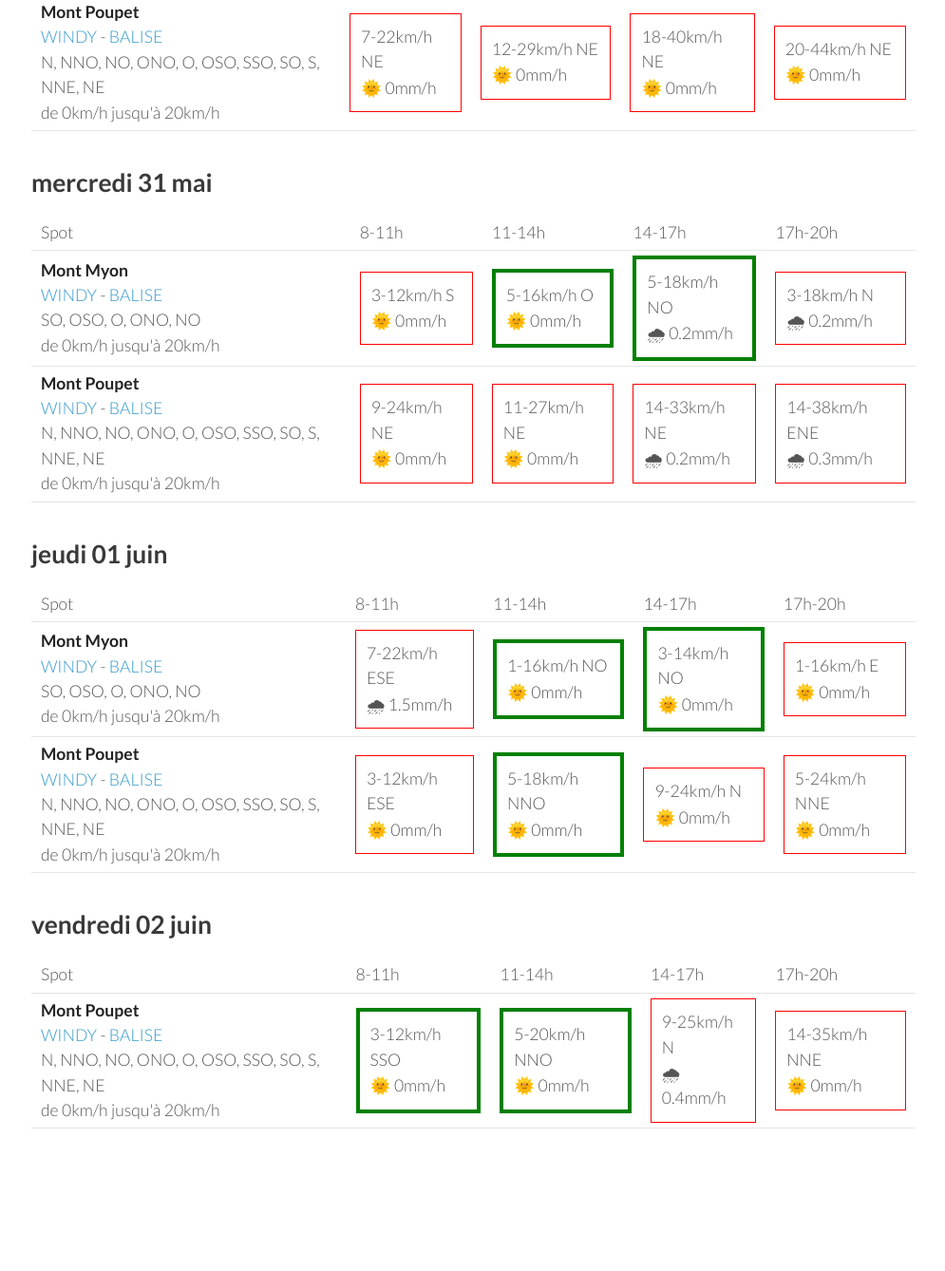
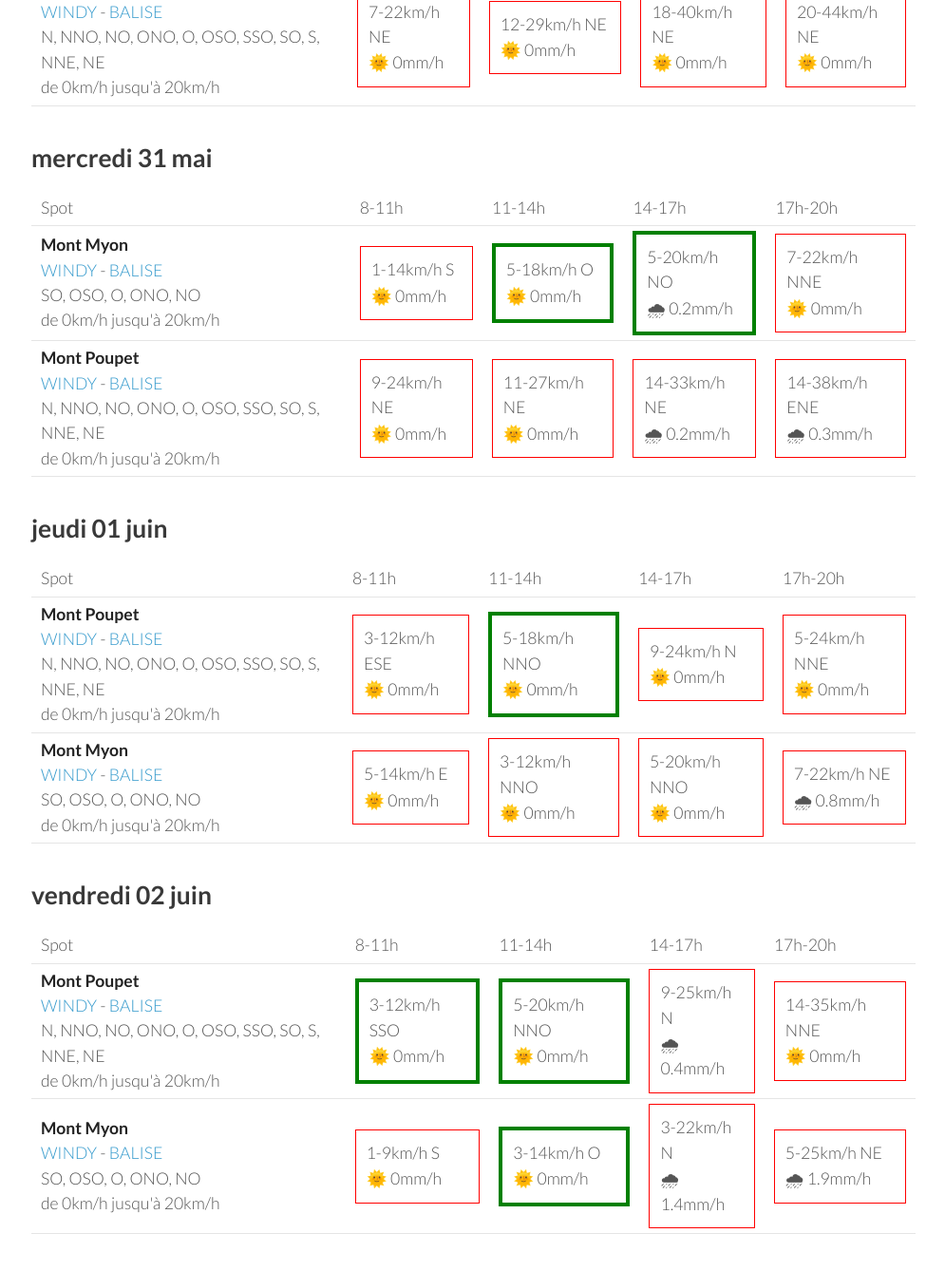
Before and after one commit to parapente-dans-le-nord/parapente-dans-le-nord.github.io, a Jekyll site: the page built from jura.markdown, in a window 1280 px wide and 1400 px high, scrolled down 1296 px. Shown: the top 1338 px of the window at 95% size, without its empty margins (25-1020 px from the left). Built offline with Jekyll 4.4.1, drawn with Linux system fonts in a browser that asks for light colours; before the commit the page ends 2612 px from its top, so only the background shows below that; some of the changed text lies outside the part shown.

Commit message:
update index.markdown

```diff
--- a/jura.markdown
+++ b/jura.markdown
@@ -24,21 +24,19 @@ page mise à jour le dimanche 28 mai 10:20
 <tr>
         <td><strong>Mont Myon</strong><br><a href="https://windy.com/46.331/5.397?45.898,5.394,8,m:eWoagj8">WINDY</a> - <span class=""><a href="http://www.balisemeteo.com/balise.php?idBalise=70">BALISE</a> </span><br> <span class="vent-favorable">SO, OSO, O, ONO, NO</span><br><span class="force-vent">de 0km/h jusqu'à 20km/h</span> </td>
 
-            <td><div class="flyable"><p>1-5km/h O</p><p>🌞 0mm/h</p></div></td>
-            <td><div class="flyable"><p>7-18km/h OSO</p><p>🌞 0mm/h</p></div></td>
-            <td><div class="flyable"><p>5-16km/h NO</p><p>🌞 0mm/h</p></div></td>
-            <td><div class="not-flyable"><p>9-55km/h E</p><p>🌧 1.7mm/h</p></div></td>
-
+            <td><div class="not-flyable"><p>0-0km/h NA</p><p>🌧️ 0mm/h</p></div></td>
+            <td><div class="flyable"><p>7-18km/h SO</p><p>🌞 0mm/h</p></div></td>
+            <td><div class="flyable"><p>5-14km/h NO</p><p>🌞 0mm/h</p></div></td>
+            <td><div class="not-flyable"><p>11-29km/h NNE</p><p>🌞 0.2mm/h</p></div></td>
 
     </tr>
 <tr>
         <td><strong>Mont Poupet</strong><br><a href="https://windy.com/46.970/5.876?46.541,5.876,8">WINDY</a> - <span class=""><a href="http://www.balisemeteo.com/balise.php?idBalise=92">BALISE</a> </span><br> <span class="vent-favorable">N, NNO, NO, ONO, O, OSO, SSO, SO, S, NNE, NE</span><br><span class="force-vent">de 0km/h jusqu'à 20km/h</span> </td>
 
-            <td><div class="not-flyable"><p>5-11km/h E</p><p>🌞 0mm/h</p></div></td>
-            <td><div class="flyable"><p>7-16km/h NO</p><p>🌞 0mm/h</p></div></td>
-            <td><div class="not-flyable"><p>11-27km/h NNO</p><p>🌞 0mm/h</p></div></td>
-            <td><div class="not-flyable"><p>14-35km/h NNE</p><p>🌞 0mm/h</p></div></td>
-
+            <td><div class="not-flyable"><p>0-0km/h NA</p><p>🌧️ 0mm/h</p></div></td>
+            <td><div class="flyable"><p>7-18km/h NNO</p><p>🌞 0mm/h</p></div></td>
+            <td><div class="not-flyable"><p>11-27km/h N</p><p>🌞 0mm/h</p></div></td>
+            <td><div class="not-flyable"><p>12-35km/h NNE</p><p>🌞 0mm/h</p></div></td>
 
     </tr>
 
@@ -60,9 +58,9 @@ page mise à jour le dimanche 28 mai 10:20
 <tr>
         <td><strong>Mont Myon</strong><br><a href="https://windy.com/46.331/5.397?45.898,5.394,8,m:eWoagj8">WINDY</a> - <span class=""><a href="http://www.balisemeteo.com/balise.php?idBalise=70">BALISE</a> </span><br> <span class="vent-favorable">SO, OSO, O, ONO, NO</span><br><span class="force-vent">de 0km/h jusqu'à 20km/h</span> </td>
 
-            <td><div class="not-flyable"><p>3-9km/h E</p><p>🌞 0mm/h</p></div></td>
+            <td><div class="not-flyable"><p>1-7km/h ENE</p><p>🌞 0mm/h</p></div></td>
             <td><div class="flyable"><p>5-14km/h O</p><p>🌞 0mm/h</p></div></td>
-            <td><div class="flyable"><p>7-20km/h O</p><p>🌞 0mm/h</p></div></td>
+            <td><div class="not-flyable"><p>9-24km/h NO</p><p>🌞 0mm/h</p></div></td>
             <td><div class="not-flyable"><p>12-31km/h NE</p><p>🌞 0mm/h</p></div></td>
 
 
@@ -70,9 +68,9 @@ page mise à jour le dimanche 28 mai 10:20
 <tr>
         <td><strong>Mont Poupet</strong><br><a href="https://windy.com/46.970/5.876?46.541,5.876,8">WINDY</a> - <span class=""><a href="http://www.balisemeteo.com/balise.php?idBalise=92">BALISE</a> </span><br> <span class="vent-favorable">N, NNO, NO, ONO, O, OSO, SSO, SO, S, NNE, NE</span><br><span class="force-vent">de 0km/h jusqu'à 20km/h</span> </td>
 
-            <td><div class="not-flyable"><p>12-27km/h ENE</p><p>🌞 0mm/h</p></div></td>
-            <td><div class="not-flyable"><p>12-33km/h NE</p><p>🌞 0mm/h</p></div></td>
-            <td><div class="not-flyable"><p>18-44km/h NE</p><p>🌞 0mm/h</p></div></td>
+            <td><div class="not-flyable"><p>11-22km/h ENE</p><p>🌞 0mm/h</p></div></td>
+            <td><div class="not-flyable"><p>11-31km/h NE</p><p>🌞 0mm/h</p></div></td>
+            <td><div class="not-flyable"><p>14-38km/h NE</p><p>🌞 0mm/h</p></div></td>
             <td><div class="not-flyable"><p>16-44km/h NE</p><p>🌞 0mm/h</p></div></td>
 
 
@@ -96,10 +94,10 @@ page mise à jour le dimanche 28 mai 10:20
 <tr>
         <td><strong>Mont Myon</strong><br><a href="https://windy.com/46.331/5.397?45.898,5.394,8,m:eWoagj8">WINDY</a> - <span class=""><a href="http://www.balisemeteo.com/balise.php?idBalise=70">BALISE</a> </span><br> <span class="vent-favorable">SO, OSO, O, ONO, NO</span><br><span class="force-vent">de 0km/h jusqu'à 20km/h</span> </td>
 
-            <td><div class="not-flyable"><p>1-11km/h SE</p><p>🌞 0mm/h</p></div></td>
+            <td><div class="not-flyable"><p>1-11km/h S</p><p>🌞 0mm/h</p></div></td>
             <td><div class="flyable"><p>5-18km/h ONO</p><p>🌞 0mm/h</p></div></td>
             <td><div class="not-flyable"><p>7-24km/h NNO</p><p>🌞 0mm/h</p></div></td>
-            <td><div class="not-flyable"><p>14-33km/h NNO</p><p>🌞 0mm/h</p></div></td>
+            <td><div class="not-flyable"><p>12-29km/h N</p><p>🌞 0mm/h</p></div></td>
 
 
     </tr>
@@ -132,10 +130,10 @@ page mise à jour le dimanche 28 mai 10:20
 <tr>
         <td><strong>Mont Myon</strong><br><a href="https://windy.com/46.331/5.397?45.898,5.394,8,m:eWoagj8">WINDY</a> - <span class=""><a href="http://www.balisemeteo.com/balise.php?idBalise=70">BALISE</a> </span><br> <span class="vent-favorable">SO, OSO, O, ONO, NO</span><br><span class="force-vent">de 0km/h jusqu'à 20km/h</span> </td>
 
-            <td><div class="not-flyable"><p>3-12km/h S</p><p>🌞 0mm/h</p></div></td>
-            <td><div class="flyable"><p>5-16km/h O</p><p>🌞 0mm/h</p></div></td>
-            <td><div class="flyable"><p>5-18km/h NO</p><p>🌧 0.2mm/h</p></div></td>
-            <td><div class="not-flyable"><p>3-18km/h N</p><p>🌧 0.2mm/h</p></div></td>
+            <td><div class="not-flyable"><p>1-14km/h S</p><p>🌞 0mm/h</p></div></td>
+            <td><div class="flyable"><p>5-18km/h O</p><p>🌞 0mm/h</p></div></td>
+            <td><div class="flyable"><p>5-20km/h NO</p><p>🌧 0.2mm/h</p></div></td>
+            <td><div class="not-flyable"><p>7-22km/h NNE</p><p>🌞 0mm/h</p></div></td>
 
 
     </tr>
@@ -166,22 +164,22 @@ page mise à jour le dimanche 28 mai 10:20
       <td>17h-20h</td>
     </tr>
 <tr>
-        <td><strong>Mont Myon</strong><br><a href="https://windy.com/46.331/5.397?45.898,5.394,8,m:eWoagj8">WINDY</a> - <span class=""><a href="http://www.balisemeteo.com/balise.php?idBalise=70">BALISE</a> </span><br> <span class="vent-favorable">SO, OSO, O, ONO, NO</span><br><span class="force-vent">de 0km/h jusqu'à 20km/h</span> </td>
-
-            <td><div class="not-flyable"><p>7-22km/h ESE</p><p>🌧 1.5mm/h</p></div></td>
-            <td><div class="flyable"><p>1-16km/h NO</p><p>🌞 0mm/h</p></div></td>
-            <td><div class="flyable"><p>3-14km/h NO</p><p>🌞 0mm/h</p></div></td>
-            <td><div class="not-flyable"><p>1-16km/h E</p><p>🌞 0mm/h</p></div></td>
-
-
-    </tr>
-<tr>
         <td><strong>Mont Poupet</strong><br><a href="https://windy.com/46.970/5.876?46.541,5.876,8">WINDY</a> - <span class=""><a href="http://www.balisemeteo.com/balise.php?idBalise=92">BALISE</a> </span><br> <span class="vent-favorable">N, NNO, NO, ONO, O, OSO, SSO, SO, S, NNE, NE</span><br><span class="force-vent">de 0km/h jusqu'à 20km/h</span> </td>
 
             <td><div class="not-flyable"><p>3-12km/h ESE</p><p>🌞 0mm/h</p></div></td>
             <td><div class="flyable"><p>5-18km/h NNO</p><p>🌞 0mm/h</p></div></td>
             <td><div class="not-flyable"><p>9-24km/h N</p><p>🌞 0mm/h</p></div></td>
             <td><div class="not-flyable"><p>5-24km/h NNE</p><p>🌞 0mm/h</p></div></td>
+
+
+    </tr>
+<tr>
+        <td><strong>Mont Myon</strong><br><a href="https://windy.com/46.331/5.397?45.898,5.394,8,m:eWoagj8">WINDY</a> - <span class=""><a href="http://www.balisemeteo.com/balise.php?idBalise=70">BALISE</a> </span><br> <span class="vent-favorable">SO, OSO, O, ONO, NO</span><br><span class="force-vent">de 0km/h jusqu'à 20km/h</span> </td>
+
+            <td><div class="not-flyable"><p>5-14km/h E</p><p>🌞 0mm/h</p></div></td>
+            <td><div class="not-flyable"><p>3-12km/h NNO</p><p>🌞 0mm/h</p></div></td>
+            <td><div class="not-flyable"><p>5-20km/h NNO</p><p>🌞 0mm/h</p></div></td>
+            <td><div class="not-flyable"><p>7-22km/h NE</p><p>🌧 0.8mm/h</p></div></td>
 
 
     </tr>
@@ -211,6 +209,16 @@ page mise à jour le dimanche 28 mai 10:20
 
 
     </tr>
+<tr>
+        <td><strong>Mont Myon</strong><br><a href="https://windy.com/46.331/5.397?45.898,5.394,8,m:eWoagj8">WINDY</a> - <span class=""><a href="http://www.balisemeteo.com/balise.php?idBalise=70">BALISE</a> </span><br> <span class="vent-favorable">SO, OSO, O, ONO, NO</span><br><span class="force-vent">de 0km/h jusqu'à 20km/h</span> </td>
+
+            <td><div class="not-flyable"><p>1-9km/h S</p><p>🌞 0mm/h</p></div></td>
+            <td><div class="flyable"><p>3-14km/h O</p><p>🌞 0mm/h</p></div></td>
+            <td><div class="not-flyable"><p>3-22km/h N</p><p>🌧 1.4mm/h</p></div></td>
+            <td><div class="not-flyable"><p>5-25km/h NE</p><p>🌧 1.9mm/h</p></div></td>
+
+
+    </tr>
 
 </tbody>
 </table>
```
Also changed, not shown: other parts of jura.markdown (+1 -1 lines).
